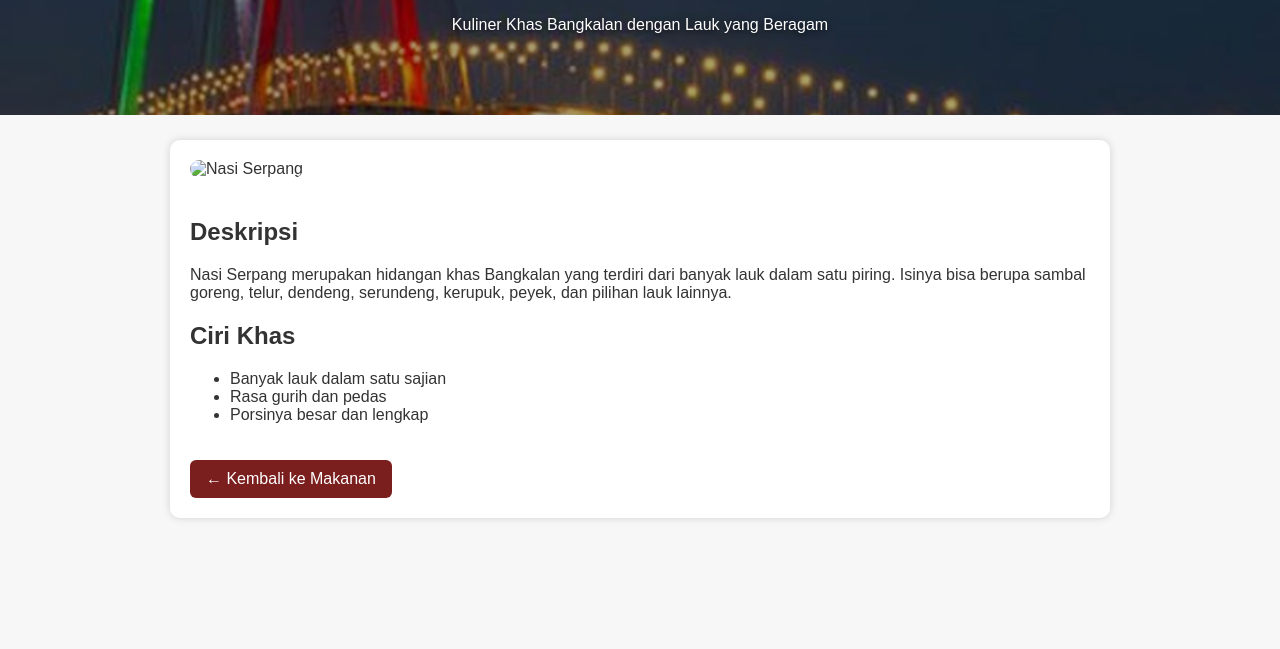
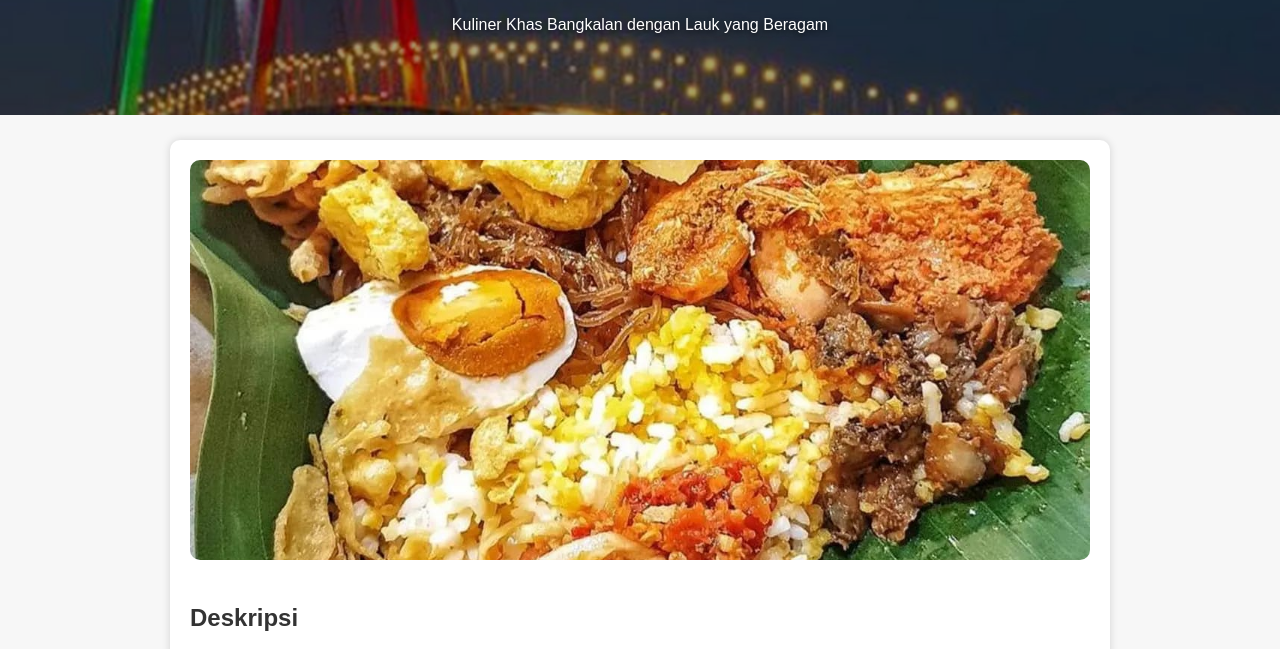
Before and after one commit to bradjandra/JPMD, a plain HTML site: page detail/nasi-serpang.html in a window 1280 px wide. Shown: the part 145-794 px from the top of the page. Drawn offline with Linux system fonts and the light colour scheme.

Commit message:
Update nasi-serpang.html

```diff
--- a/detail/nasi-serpang.html
+++ b/detail/nasi-serpang.html
@@ -15,7 +15,7 @@
 </header>
 
 <div class="detail-container">
-  <img src="../img/nasi-serpang.jpg" alt="Nasi Serpang">
+  <img src="../img/serpang.jpg" alt="Nasi Serpang">
 
   <h2>Deskripsi</h2>
   <p>
```
